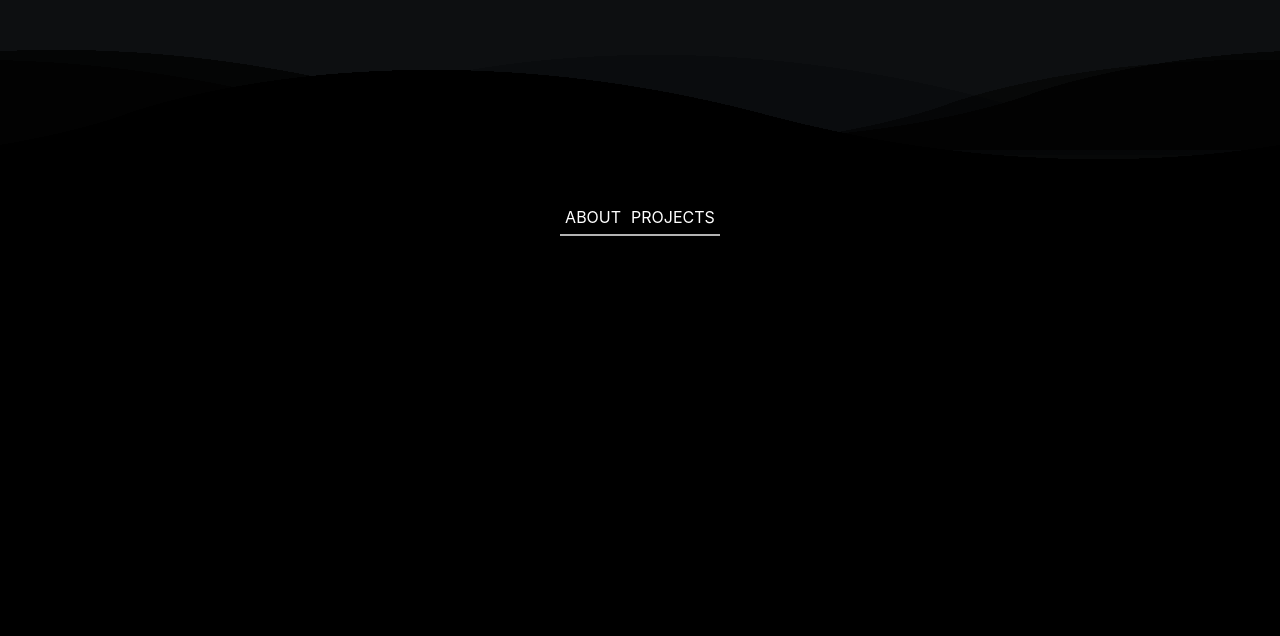
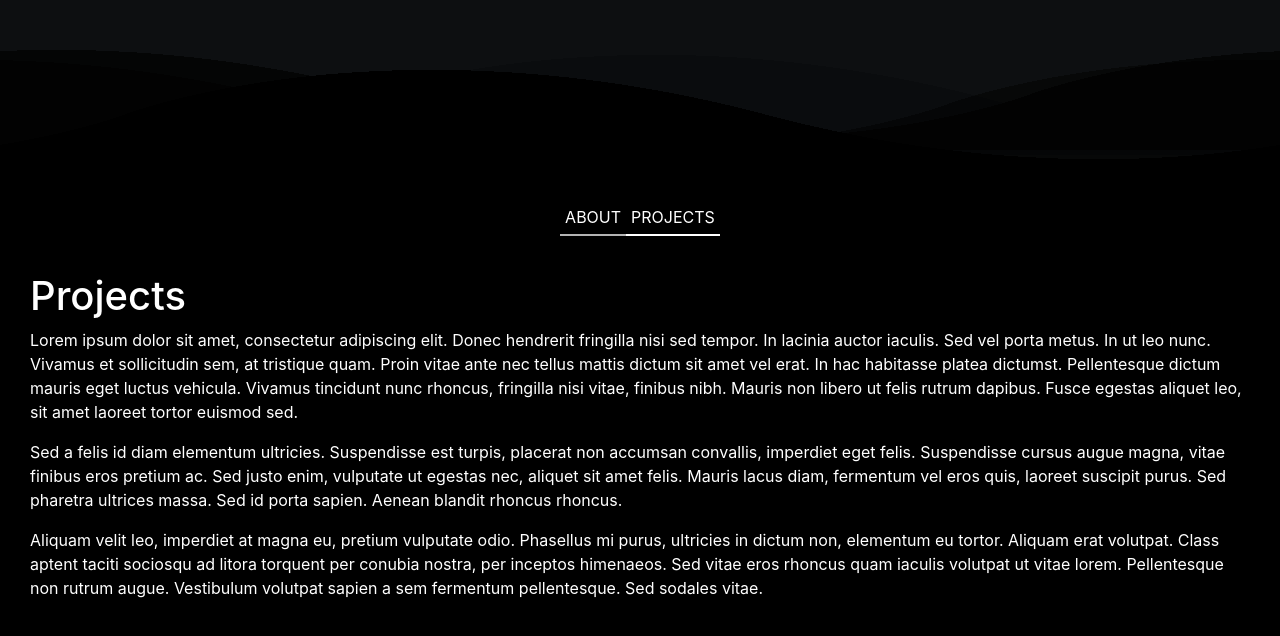
Before and after one commit to mateusfg7/portifolio, a React (Create React App) app: page /projects in a window 1280 px wide. Shown: the part 630-1266 px from the top of the page. Built offline with nearby package versions, Linux system fonts and the light colour scheme.

Commit message:
adding new pages

```diff
--- a/src/Routes.js
+++ b/src/Routes.js
@@ -1,12 +1,17 @@
 import React from "react";
 import { BrowserRouter, Route, Switch } from "react-router-dom";
 
-// import Home from "./pages/Home";
+import About from "./pages/About";
+import Projects from "./pages/Projects";
 
 export default function Routes() {
   return (
     <BrowserRouter>
-      <Switch>{/* <Route path="/" exact component={Home} /> */}</Switch>
+      <Switch>
+        <Route path="/" exact component={About} />
+        <Route path="/about" component={About} />
+        <Route path="/projects" component={Projects} />
+      </Switch>
     </BrowserRouter>
   );
 }
--- /dev/null
+++ b/src/pages/About/index.js
@@ -0,0 +1,41 @@
+import React, { useEffect } from "react";
+
+export default function About() {
+  useEffect(() => {
+    const aboutButton = document.getElementById("about-button");
+    aboutButton.classList.add("selected");
+  }, []);
+
+  return (
+    <div>
+      <h1>About</h1>
+      <p>
+        Lorem ipsum dolor sit amet, consectetur adipiscing elit. Donec hendrerit
+        fringilla nisi sed tempor. In lacinia auctor iaculis. Sed vel porta
+        metus. In ut leo nunc. Vivamus et sollicitudin sem, at tristique quam.
+        Proin vitae ante nec tellus mattis dictum sit amet vel erat. In hac
+        habitasse platea dictumst. Pellentesque dictum mauris eget luctus
+        vehicula. Vivamus tincidunt nunc rhoncus, fringilla nisi vitae, finibus
+        nibh. Mauris non libero ut felis rutrum dapibus. Fusce egestas aliquet
+        leo, sit amet laoreet tortor euismod sed.
+      </p>
+      <p>
+        Sed a felis id diam elementum ultricies. Suspendisse est turpis,
+        placerat non accumsan convallis, imperdiet eget felis. Suspendisse
+        cursus augue magna, vitae finibus eros pretium ac. Sed justo enim,
+        vulputate ut egestas nec, aliquet sit amet felis. Mauris lacus diam,
+        fermentum vel eros quis, laoreet suscipit purus. Sed pharetra ultrices
+        massa. Sed id porta sapien. Aenean blandit rhoncus rhoncus.
+      </p>
+      <p>
+        Aliquam velit leo, imperdiet at magna eu, pretium vulputate odio.
+        Phasellus mi purus, ultricies in dictum non, elementum eu tortor.
+        Aliquam erat volutpat. Class aptent taciti sociosqu ad litora torquent
+        per conubia nostra, per inceptos himenaeos. Sed vitae eros rhoncus quam
+        iaculis volutpat ut vitae lorem. Pellentesque non rutrum augue.
+        Vestibulum volutpat sapien a sem fermentum pellentesque. Sed sodales
+        vitae.
+      </p>
+    </div>
+  );
+}
--- /dev/null
+++ b/src/pages/Projects/index.js
@@ -0,0 +1,41 @@
+import React, { useEffect } from "react";
+
+export default function Projects() {
+  useEffect(() => {
+    const projectsButton = document.getElementById("projects-button");
+    projectsButton.classList.add("selected");
+  }, []);
+
+  return (
+    <div>
+      <h1>Projects</h1>
+      <p>
+        Lorem ipsum dolor sit amet, consectetur adipiscing elit. Donec hendrerit
+        fringilla nisi sed tempor. In lacinia auctor iaculis. Sed vel porta
+        metus. In ut leo nunc. Vivamus et sollicitudin sem, at tristique quam.
+        Proin vitae ante nec tellus mattis dictum sit amet vel erat. In hac
+        habitasse platea dictumst. Pellentesque dictum mauris eget luctus
+        vehicula. Vivamus tincidunt nunc rhoncus, fringilla nisi vitae, finibus
+        nibh. Mauris non libero ut felis rutrum dapibus. Fusce egestas aliquet
+        leo, sit amet laoreet tortor euismod sed.
+      </p>
+      <p>
+        Sed a felis id diam elementum ultricies. Suspendisse est turpis,
+        placerat non accumsan convallis, imperdiet eget felis. Suspendisse
+        cursus augue magna, vitae finibus eros pretium ac. Sed justo enim,
+        vulputate ut egestas nec, aliquet sit amet felis. Mauris lacus diam,
+        fermentum vel eros quis, laoreet suscipit purus. Sed pharetra ultrices
+        massa. Sed id porta sapien. Aenean blandit rhoncus rhoncus.
+      </p>
+      <p>
+        Aliquam velit leo, imperdiet at magna eu, pretium vulputate odio.
+        Phasellus mi purus, ultricies in dictum non, elementum eu tortor.
+        Aliquam erat volutpat. Class aptent taciti sociosqu ad litora torquent
+        per conubia nostra, per inceptos himenaeos. Sed vitae eros rhoncus quam
+        iaculis volutpat ut vitae lorem. Pellentesque non rutrum augue.
+        Vestibulum volutpat sapien a sem fermentum pellentesque. Sed sodales
+        vitae.
+      </p>
+    </div>
+  );
+}
```
